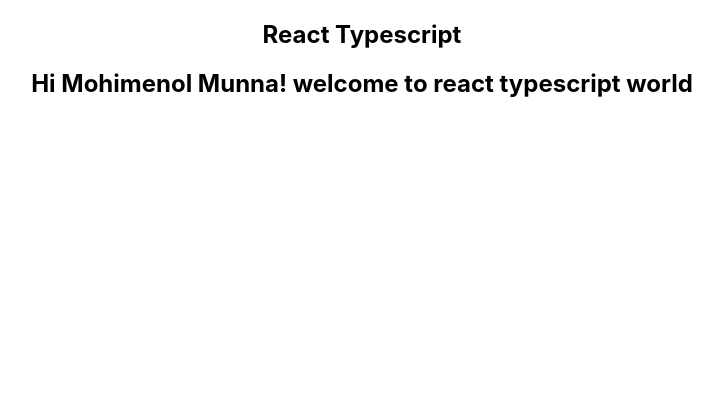
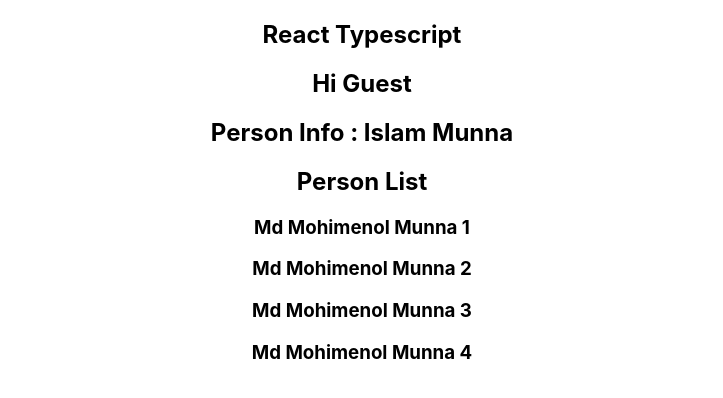
Before and after one commit to Mohimenol-Islam-Munna/REACT_TYPESCRIPT, a React (Create React App) app: page / in a window 1280 px wide. Shown: the top 398 px of the page, without its empty margins (278-1001 px from the left). Built offline with nearby package versions, Linux system fonts and the light colour scheme.

Commit message:
others props types

```diff
--- a/src/App.tsx
+++ b/src/App.tsx
@@ -3,12 +3,35 @@ import "./App.css";
 
 // components
 import Greet from "./components/Greet";
+import Person from "./components/Person";
+import PersonList from "./components/PersonList";
 
 function App() {
+  const names = [
+    {
+      firstName: "Md Mohimenol",
+      lastName: "Munna 1",
+    },
+    {
+      firstName: "Md Mohimenol",
+      lastName: "Munna 2",
+    },
+    {
+      firstName: "Md Mohimenol",
+      lastName: "Munna 3",
+    },
+    {
+      firstName: "Md Mohimenol",
+      lastName: "Munna 4",
+    },
+  ];
+
   return (
     <div className="App">
       <h2>React Typescript</h2>
-      <Greet name="Mohimenol Munna" />
+      <Greet name="Mohimenol Munna" count={18} isAdmin={false} />
+      <Person name={{ firstName: "Islam", lastName: "Munna" }} />
+      <PersonList names={names} />
     </div>
   );
 }
--- a/src/components/Greet.tsx
+++ b/src/components/Greet.tsx
@@ -1,12 +1,20 @@
 import React from "react";
 type GreetProps = {
   name: string;
+  count: number;
+  isAdmin: boolean;
 };
 
 function Greet(props: GreetProps) {
   return (
     <div>
-      <h2>Hi {props.name}! welcome to react typescript world</h2>
+      {props.isAdmin ? (
+        <h2>
+          Hi {props.name}! welcome to react {props.count} typescript world
+        </h2>
+      ) : (
+        <h2>Hi Guest</h2>
+      )}
     </div>
   );
 }
--- /dev/null
+++ b/src/components/Person.tsx
@@ -0,0 +1,20 @@
+import React from "react";
+
+type PersonProps = {
+  name: {
+    firstName: string;
+    lastName: string;
+  };
+};
+
+function Person(props: PersonProps) {
+  return (
+    <div>
+      <h2>
+        Person Info : {props.name.firstName} {props.name.lastName}
+      </h2>
+    </div>
+  );
+}
+
+export default Person;
--- /dev/null
+++ b/src/components/PersonList.tsx
@@ -0,0 +1,24 @@
+import React from "react";
+type PersonListProps = {
+  names: {
+    firstName: string;
+    lastName: string;
+  }[];
+};
+
+function PersonList(props: PersonListProps) {
+  return (
+    <div>
+      <h2>Person List</h2>
+      {props.names.map((name) => (
+        <div>
+          <h3>
+            {name.firstName} {name.lastName}
+          </h3>
+        </div>
+      ))}
+    </div>
+  );
+}
+
+export default PersonList;
```
